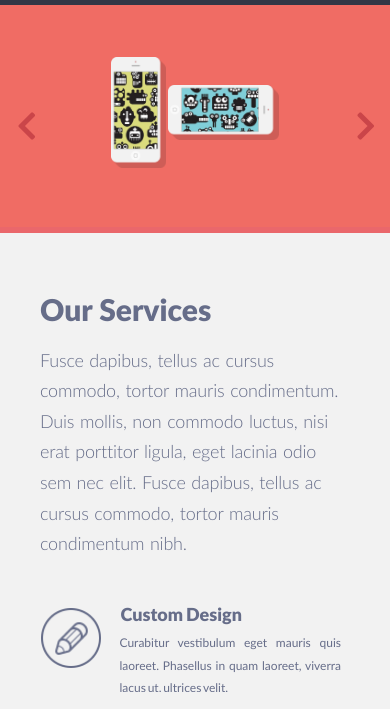
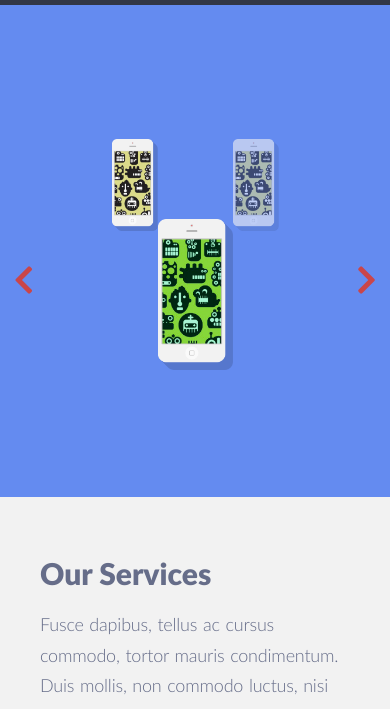
Before and after one commit to NastyJoey/singolo, a plain HTML site: page index.html in a window 390 px wide. Both pictures are taken after a click on the button 26 px from the left and 216 px from the top of the page. Shown: the part 89-798 px from the top of the page. Drawn offline with Linux system fonts and the light colour scheme; a web font is replaced by a local one.

Commit message:
feat: add Slider

```diff
--- a/index.html
+++ b/index.html
@@ -41,32 +41,42 @@
       </nav>
     </header>
 
-    <section class="slider anchor">
-      <div class="wrapper">
-        <div class="slider-images">
-          <div class="slider-images__vert">
-            <img
-              src="assets/images/iphone-vertical.png"
-              alt="iphone-vertical"
-            />
+    <section class="slider" id="home">
+      <div class="slider__slides">
+          <div class="slider__slide slider__slide1 slide-active">
+              <div class="slide1__first-img">
+                  <img src="assets/images/iphone-vertical.png" alt="iphone-vertical">
+                  <div class="slide1__img1--off slide1__img--off"></div>
+              </div>
+              <div class="slide1__second-img">
+                  <img src="assets/images/iphone-horizontal.png" alt="iphone-horizontal">
+                  <div class="slide1__img2--off slide1__img--off"></div>
+              </div>
+
           </div>
-          <div class="slider-images__horiz">
-            <img
-              src="assets/images/iphone-horizontal.png"
-              alt="iphone-horizontal"
-            />
+          <div class="slider__slide slider__slide2">
+              <div class="slide2__first-img">
+                  <img src="assets/images/small-vertical-yellow.png" alt="iphone-vertical">
+              </div>
+              <div class="slide2__second-img">
+                  <img src="assets/images/vertical-phone.png" alt="iphone-horizontal">
+              </div>
+              <div class="slide2__third-img">
+                  <img src="assets/images/small-vertical-yellow.png" alt="iphone-horizontal">
+              </div>
+
           </div>
-        </div>
-        <div class="slider-buttons">
-          <button class="slider-buttons__button slider-buttons__button--prev ">
-            <i class="fas fa-chevron-left"></i>
+      </div>
+
+          <button class="slider-buttons__button slider-buttons__button--prev "><i class="fas fa-chevron-left"></i>
           </button>
-          <button class="slider-buttons__button slider-buttons__button--next">
-            <i class="fas fa-chevron-right"></i>
+          <button class="slider-buttons__button slider-buttons__button--next"><i class="fas fa-chevron-right"></i>
           </button>
-        </div>
-      </div>
-    </section>
+
+
+  </section>
+
+
     <section class="services anchor" id="services">
       <div class="wrapper">
         <div class="services-info">
--- a/script.js
+++ b/script.js
@@ -102,3 +102,72 @@ function closeModal(event) {
 }
 
 MODAL.addEventListener('click', closeModal);
+
+
+// SLIDER
+let slides = document.querySelectorAll('.slider__slide');
+let activeSlide = 0;
+let isEnabled = true;
+
+
+let prevBtn = document.querySelector('.slider-buttons__button--prev');
+let nextBtn = document.querySelector('.slider-buttons__button--next');
+
+function changeActiveSlide(n) {
+    activeSlide = (n + slides.length) % slides.length
+}
+
+function hideSlide(direction) {
+    isEnabled = false;
+    slides[activeSlide].classList.add(direction);
+    slides[activeSlide].addEventListener('animationend', function () {
+        this.classList.remove('slide-active', direction)
+    })
+}
+
+function showSlide(direction) {
+    slides[activeSlide].classList.add('slide-next', direction);
+    slides[activeSlide].addEventListener('animationend', function () {
+        this.classList.remove('slide-next', direction);
+        this.classList.add('slide-active');
+        isEnabled = true;
+
+    })
+}
+
+function previousSlide(n){
+    hideSlide('slide-to-right');
+    changeActiveSlide(n-1);
+    showSlide('slide-from-left')
+}
+function nextSlide(n){
+    hideSlide('slide-to-left');
+    changeActiveSlide(n+1);
+    showSlide('slide-from-right');
+}
+
+prevBtn.addEventListener('click', function(){
+    if(isEnabled){
+        previousSlide(activeSlide)
+    }
+
+});
+
+nextBtn.addEventListener('click', function(){
+    if(isEnabled){
+        nextSlide(activeSlide)
+    }
+});
+
+let slide1 = document.querySelector('.slider__slide1');
+
+slide1.addEventListener('click', function (event) {
+   let target = event.target;
+   console.log(target);
+   if (target.tagName.toLowerCase() === 'img'){
+       target.nextElementSibling.classList.toggle('display-off');
+   } else if (target.classList.contains('slide1__img--off')){
+       target.classList.toggle('display-off')
+   }
+
+});
--- a/style.css
+++ b/style.css
@@ -112,40 +112,131 @@ header {
   /* text-decoration: underline; */
 }
 
+
 .slider {
-  padding-bottom: 55.5px;
-  background-color: #f06c64;
   position: relative;
-  border-bottom: 6px solid #ea676b;
-  z-index: 1;
 }
 
-.slider-images {
-  padding: 52.1px 71px 0 71px;
-  display: flex;
+.slider__slides {
+  position: relative;
+  overflow: hidden;
+}
+.slider__slide {
+  padding: 134px 111px 10px 112px;
+  display: none;
   justify-content: space-between;
   align-items: center;
+  position: relative;
+  animation: 0.5s ease-in-out;
+}
+.slide-active,
+.slide-next {
+  display: flex;
 }
 
-.slider-images img {
+.slide-next {
+  position: absolute;
+  top: 0;
+  width: 100%;
+}
+
+.slider__slide1 {
+  background-color: #f06c64;
+  border-bottom: 6px solid #ea676b;
+}
+
+.slider__slide2 {
+  padding: 134px 111px 38px 112px;
+  justify-content: center;
+  background-color: #648bf0;
+  border-bottom: 6px solid #648bf0;
+}
+.slide2__first-img,
+.slide2__third-img {
+  width: 156px;
+  height: 314px;
+}
+
+.slider__slides img {
   width: 100%;
   object-fit: fill;
 }
+.slide1__first-img,
+.slide1__second-img {
+  position: relative;
+}
+.slide1__img1--off,
+.slide1__img2--off {
+  background-color: #000;
+  position: absolute;
+  border-radius: 2px;
+  display: none;
+}
+.slide1__img1--off {
+  width: 189px;
+  height: 335px;
+  top: 13.25%;
+  left: 6%;
+}
 
-.slider-images__vert {
-  padding-right: 1.5px;
+.slide1__img2--off {
+  width: 335px;
+  height: 190px;
+  top: 5.5%;
+  left: 12.2%;
+}
+.display-off {
+  display: block;
+}
+.slide2__third-img {
+  opacity: 0.6;
+}
+
+.slide-to-left {
+  animation-name: left;
+}
+.slide-to-right {
+  animation-name: right;
+  animation-direction: reverse;
+}
+.slide-from-left {
+  animation-name: left;
+  animation-direction: reverse;
+}
+.slide-from-right {
+  animation-name: right;
+}
+
+@keyframes left {
+  from {
+    left: 0;
+  }
+  to {
+    left: -100%;
+  }
+}
+@keyframes right {
+  from {
+    left: 100%;
+  }
+  to {
+    left: 0;
+  }
 }
 
 .slider-buttons {
   position: absolute;
-  width: 92%;
-  top: 47%;
-  left: 4.3%;
+  width: 92.4%;
+  top: 53.3%;
+  left: 3.9%;
   display: flex;
   justify-content: space-between;
 }
 
 .slider-buttons__button {
+  position: absolute;
+  top: 12.5%;
+  bottom: 0;
   background: none;
   text-align: center;
   border: 0;
@@ -157,14 +248,21 @@ header {
   outline: none;
 }
 
+.slider-buttons__button--prev {
+  left: 3.5%;
+}
+
+.slider-buttons__button--next {
+  right: 3.5%;
+}
+
 .slider-buttons__button:hover {
   cursor: pointer;
   color: #fff;
-  transition: 0.6s;
 }
 
 .slider-buttons__button:active {
-  transform: scale(0.9, 0.9);
+  color: red;
 }
 
 .services {
```
Also changed, not shown: assets/images/small-vertical-yellow.png (added), assets/images/vertical-phone.png (added).
